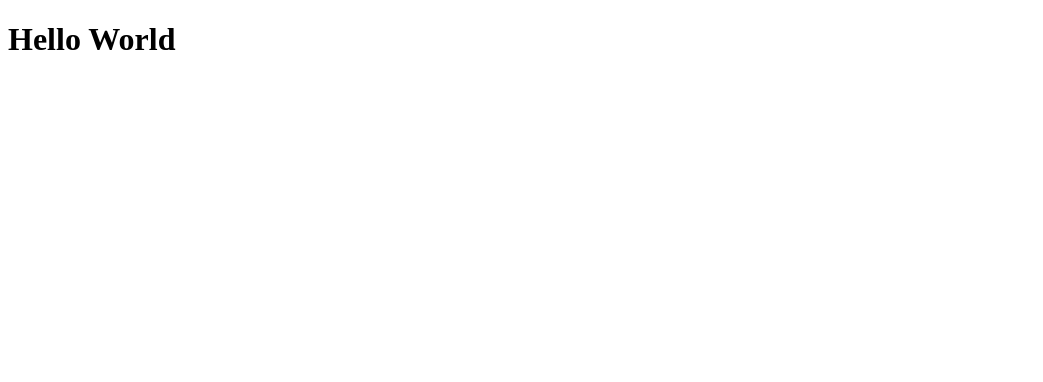
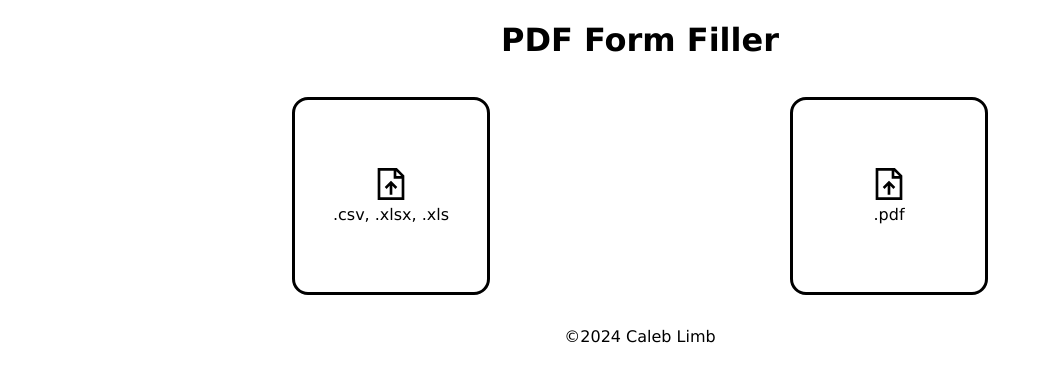
Before and after one commit to caleblimb/PdfFormFiller, a website built with webpack: page public/index.html in a window 1280 px wide. Shown: the whole page, without its empty margins (0-1043 px from the left). Built offline with nearby package versions, Linux system fonts and the light colour scheme.

Commit message:
Add basic page structure

```diff
--- a/public/index.html
+++ b/public/index.html
@@ -4,10 +4,33 @@
     <meta charset="UTF-8" />
     <meta name="viewport" content="width=device-width, initial-scale=1.0" />
     <meta http-equiv="X-UA-Compatible" content="ie=edge" />
+    <link rel="stylesheet" href="./static/css/style.css" />
     <title>PDF Form Filler</title>
   </head>
+
   <body>
-    <h1>Hello World</h1>
+    <header>
+      <h1>PDF Form Filler</h1>
+    </header>
+
+    <div class="content">
+      <div class="content-column">
+        <div class="drop-zone">
+          <img src="./assets/document-upload.svg" />
+          <p>.csv, .xlsx, .xls</p>
+        </div>
+      </div>
+
+      <div class="content-column">
+        <div class="drop-zone">
+          <img src="./assets/document-upload.svg" />
+          <p>.pdf</p>
+        </div>
+      </div>
+    </div>
+
+    <footer><p>©2024 Caleb Limb</p></footer>
+
     <script src="./static/bundle/script.js"></script>
   </body>
 </html>
--- /dev/null
+++ b/public/static/css/style.css
@@ -0,0 +1,38 @@
+body {
+  font-family: Verdana, Geneva, Tahoma, sans-serif;
+}
+
+header,
+footer {
+  text-align: center;
+}
+
+.content {
+  display: flex;
+  justify-content: space-evenly;
+}
+
+.drop-zone {
+  width: 8rem;
+  height: 4rem;
+  padding: 4rem 2rem;
+  margin: 1rem;
+  border: 0.2rem solid rgb(0.1, 0.1, 0.1);
+  border-radius: 1rem;
+  display: flex;
+  flex-direction: column;
+  align-items: center;
+  justify-content: space-evenly;
+}
+
+.drop-zone img {
+  width: 2rem;
+}
+
+.drop-zone p {
+  margin: 0;
+}
+
+.drop-zone:hover {
+  cursor: pointer;
+}
```
Also changed, not shown: public/assets/document-upload.svg (added).
